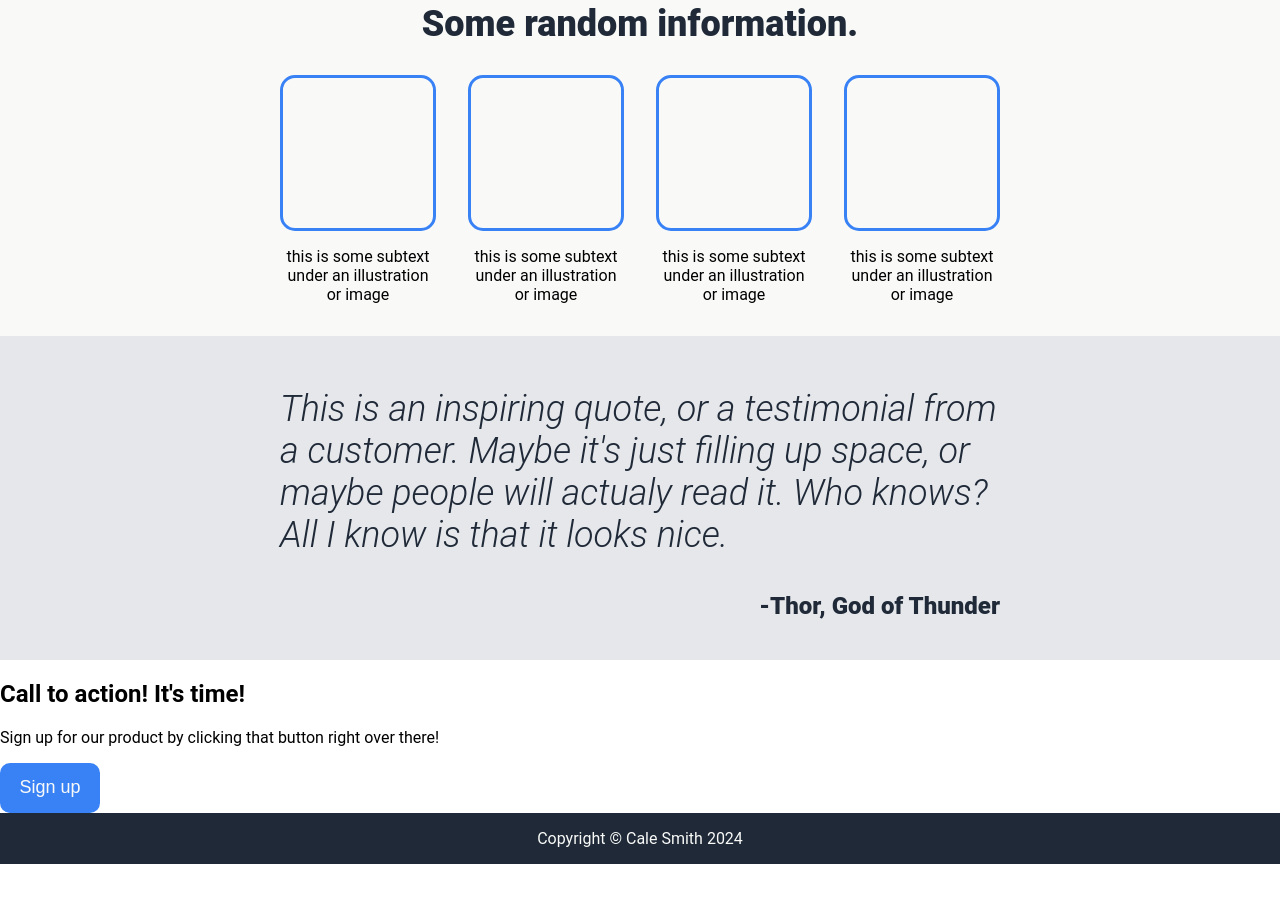
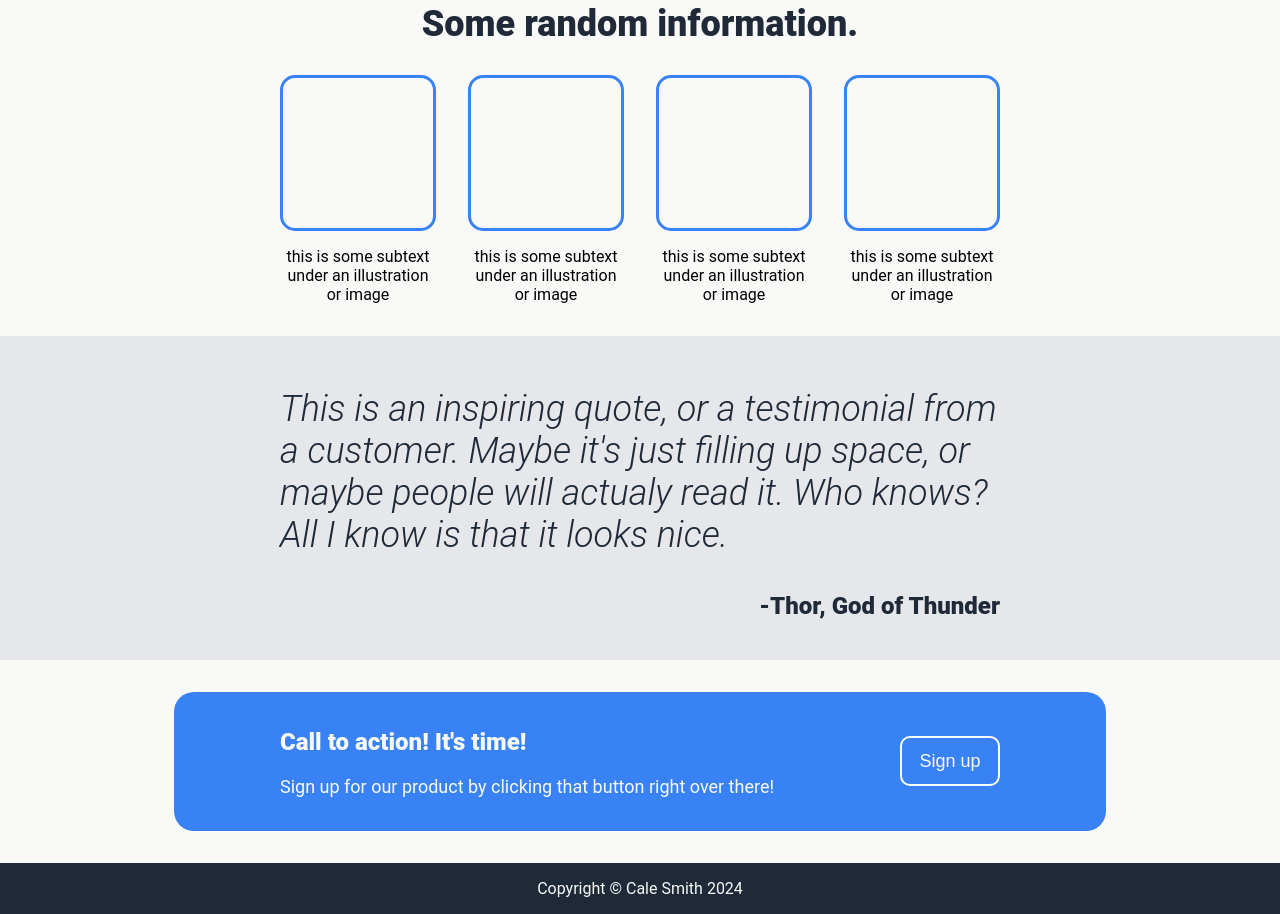
Before and after one commit to calepayson/odin-landing-page, a plain HTML site: page index.html in a window 1280 px wide. Shown: the part 462-1376 px from the top of the page. Before the commit the page ends 1326 px from the top, so only its background shows below. Drawn offline with Linux system fonts and the light colour scheme.

Commit message:
feat: add styling to call-to-action
- Add basic styling to the call to action section.

```diff
--- a/style.css
+++ b/style.css
@@ -193,6 +193,44 @@ button {
 }
 
 /* SIGNUP */
+.signup {
+  background-color: var(--white);
+  padding-top: 32px;
+  padding-bottom: 32px;
+}
+
+.signup-container {
+  width: var(--wide-content-width);
+  background-color: var(--blue);
+  margin: auto;
+  padding: 16px;
+  border-radius: 20px;
+}
+
+.signup-content {
+  width: var(--narrow-content-width);
+  margin: auto;
+  display: flex;
+  justify-content: space-between;
+  align-items: center;
+}
+
+.signup-text {
+  color: var(--white);
+}
+
+.signup-text > h2 {
+  font-size: var(--medium);
+  font-weight: var(--bold);
+}
+
+.signup-text > p {
+  font-size: var(--small);
+}
+
+.signup-content > button {
+  border-color: white;
+}
 
 /* FOOTER */
 .footer {
```
